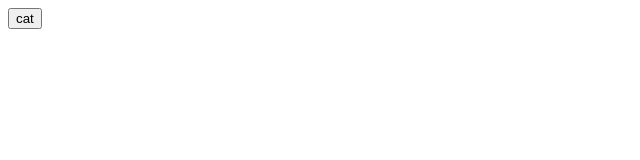
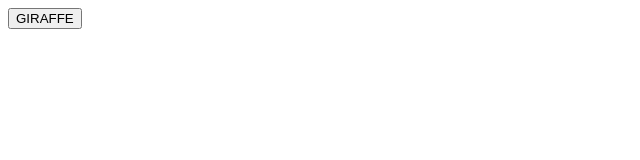
Before and after one commit to Apayton1/project1, a plain HTML site: page index.html in a window 1280 px wide. Shown: the whole page, without its empty margins (0-640 px from the left). Drawn offline with Linux system fonts and the light colour scheme.

Commit message:
CHANGED BUTTON NAME TO GIRAFFE

```diff
--- a/index.html
+++ b/index.html
@@ -7,6 +7,6 @@
     <title>Document</title>
 </head>
 <body>
-    <button>cat</button>
+    <button>GIRAFFE</button>
 </body>
 </html>
```
